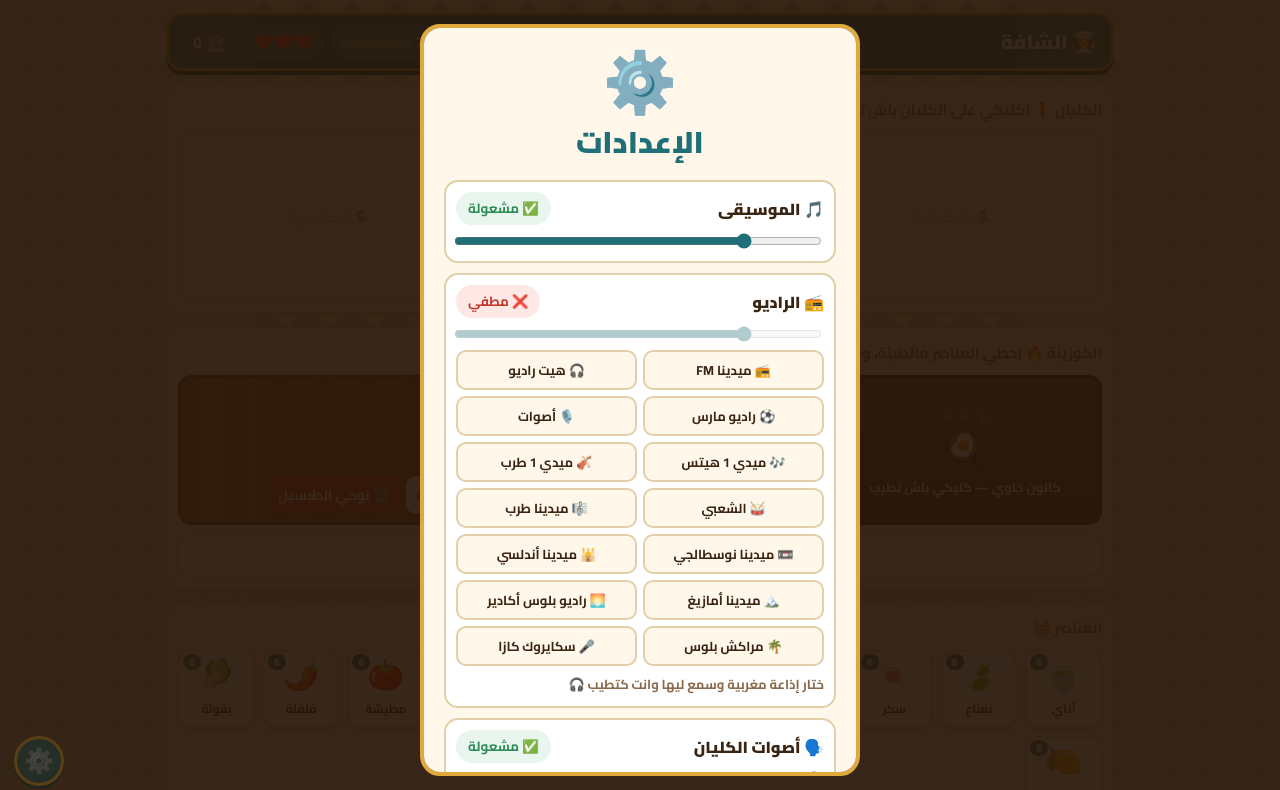
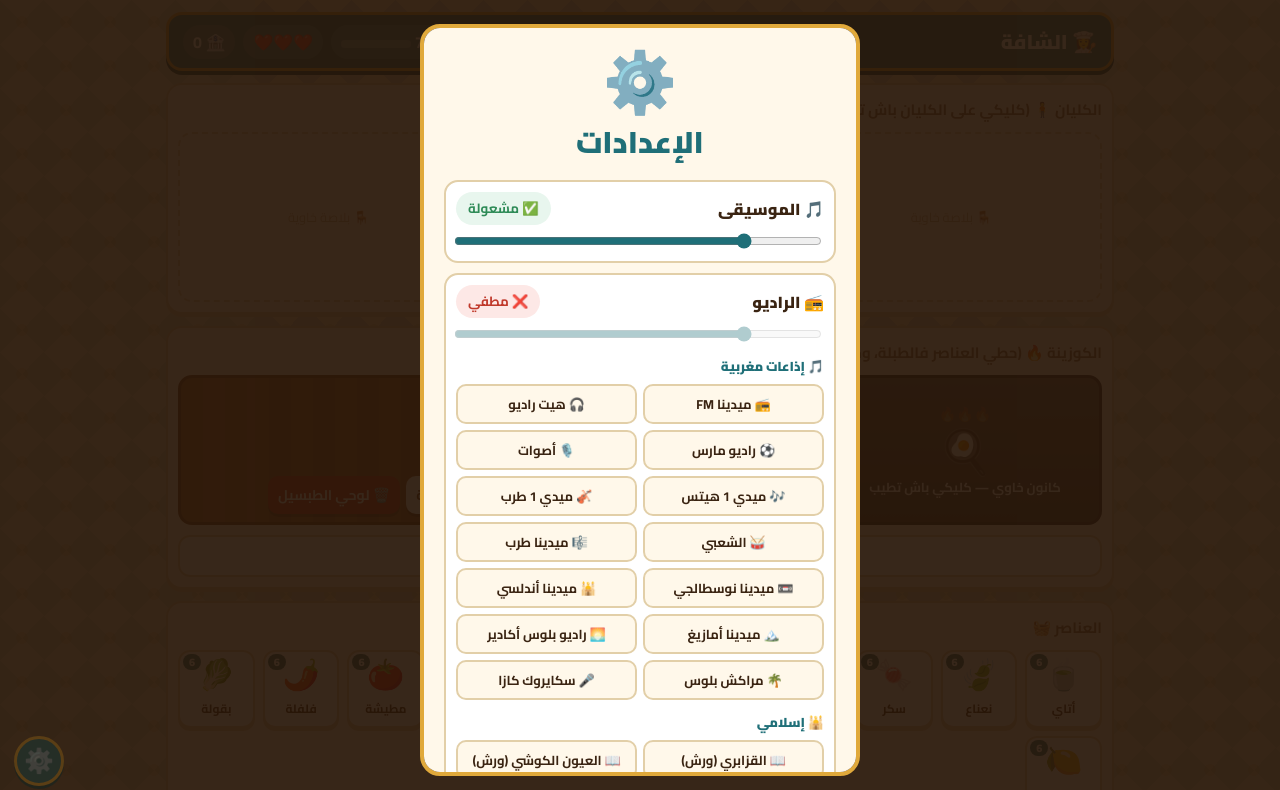
Before and after one commit to medo01012001/moroccan-kitchen, a plain HTML site: page index.html in a window 1280 px wide. Both pictures are taken after a click on the button "⚙️". Shown: the top 790 px of the page. Drawn offline with Linux system fonts and the light colour scheme.

Commit message:
Radio: Islamic group (Quran in warsh, Quran radios, tafsir)
Co-Authored-By: Claude Opus 5.5 <noreply@anthropic.com>

```diff
--- a/index.html
+++ b/index.html
@@ -188,6 +188,7 @@ header h1{margin:0;font-size:20px;font-weight:900}
 .rst{font-family:inherit;font-weight:700;font-size:13px;border:2px solid var(--line);background:var(--card);color:var(--ink);border-radius:10px;padding:6px 4px;cursor:pointer}
 .rst.on{border-color:var(--teal);background:#e3f4f5;color:var(--teal);box-shadow:0 0 0 2px rgba(42,140,150,.25)}
 .rst:active{transform:translateY(1px)}
+#radioList .rgrp{grid-column:1/-1;font-weight:900;font-size:13px;color:var(--teal);margin-top:4px}
 #radioStat{grid-column:1/-1;font-size:13px;font-weight:700;color:var(--muted)}
 
 /* character */
@@ -910,6 +911,17 @@ const STATIONS=[
   ['agadir','🌅 راديو بلوس أكادير','https://stream-158.zeno.fm/bqdbb6hd0neuv'],
   ['marrakech','🌴 مراكش بلوس','https://cast5.my-control-panel.com/proxy/marrakec/stream'],
   ['skyrock','🎤 سكايروك كازا','https://icecast.skyrock.net/s/casa_aac_64k'],
+  // islamic group (4th field 'isl'): Quran in warsh (the Moroccan reading) first
+  ['qazabri','📖 القزابري (ورش)','https://serverkw.quran-uni.com:8212/;','isl'],
+  ['kouchi','📖 العيون الكوشي (ورش)','https://serverkw.quran-uni.com:8164/;','isl'],
+  ['basitw','📖 عبد الباسط (ورش)','https://serverkw.quran-uni.com:8210/;','isl'],
+  ['husary','📖 الحصري','https://qurango.net/radio/mahmoud_khalil_alhussary','isl'],
+  ['minshawi','📖 المنشاوي','https://radio.mp3islam.com/listen/minshawi/radio.mp3','isl'],
+  ['mishary','📖 مشاري العفاسي','https://radio.mp3islam.com/listen/mishary/radio.mp3','isl'],
+  ['sudais','📖 السديس','https://radio.mp3islam.com/listen/sudais/radio.mp3','isl'],
+  ['qcairo','🕌 إذاعة القرآن الكريم','https://radio.xecod.com/station/quran-cairo','isl'],
+  ['qsharjah','🕌 إذاعة القرآن (الشارقة)','https://l3.itworkscdn.net/smcquranlive/quranradiolive/icecast.audio','isl'],
+  ['tafsir','📚 التفسير','https://qurango.net/radio/tafseer','isl'],
 ];
 const RADIO={id:null,v:.8,last:'medina',want:false,el:null,ducked:false,stat:'',retry:0};
 try{const r=JSON.parse(localStorage.getItem('matbakh_radio'));if(r){RADIO.v=r.v??.8;RADIO.last=r.last||'medina';RADIO.want=!!r.on}}catch(e){}
@@ -946,7 +958,9 @@ function renderRadio(){
   r.classList.toggle('off',!on);
   const b=r.querySelector('.tog');b.textContent=on?'✅ مشعول':'❌ مطفي';b.classList.toggle('off',!on);
   r.querySelector('input').value=RADIO.v;
-  $('#radioList').innerHTML=STATIONS.map(s=>`<button class="rst${s[0]===RADIO.id?' on':''}" data-id="${s[0]}">${s[1]}</button>`).join('');
+  const btn=s=>`<button class="rst${s[0]===RADIO.id?' on':''}" data-id="${s[0]}">${s[1]}</button>`;
+  $('#radioList').innerHTML='<div class="rgrp">🎵 إذاعات مغربية</div>'+STATIONS.filter(s=>!s[3]).map(btn).join('')
+    +'<div class="rgrp">🕌 إسلامي</div>'+STATIONS.filter(s=>s[3]==='isl').map(btn).join('');
   $('#radioStat').textContent=on?RADIO.stat:'ختار إذاعة مغربية وسمع ليها وانت كتطيب 🎧';
   const np=$('#nowPlaying');
   if(np&&!$('#setScr').classList.contains('hidden'))np.textContent=on?'📻 كتسمع دابا: '+stOf(RADIO.id)[1]+' (الموسيقى ديال اللعبة واقفة)':'🎵 الموسيقى دابا: '+(STYLES[MUS.styleId]||STYLES.menu).name;
```
